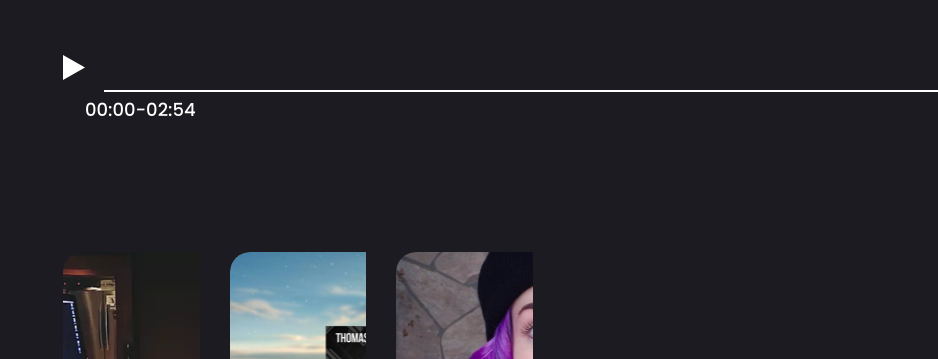
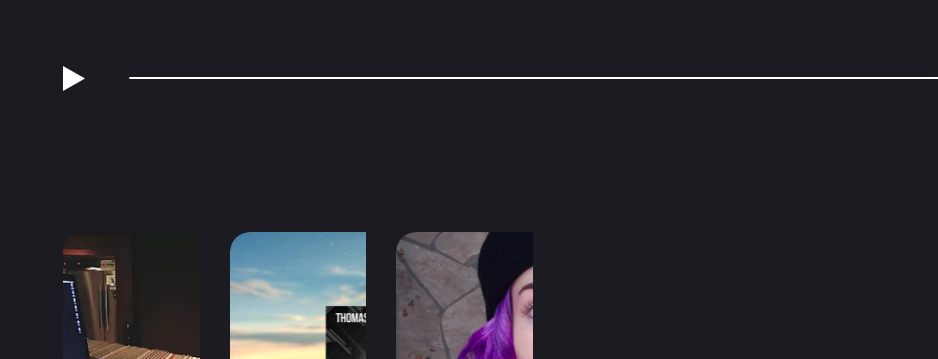
Before and after one commit to Vuradi/Bright_Lights, a plain HTML site: page index.html in a window 1280 px wide. Shown: the part 741-1100 px from the top of the page, without its empty margins (342-1280 px from the left). Drawn offline with Linux system fonts and the light colour scheme.

Commit message:
Add flex new-music__player

```diff
--- a/css/style.css
+++ b/css/style.css
@@ -154,10 +154,16 @@ body {
   margin-bottom: 77px;
 }
 
+.new-music__player {
+  display: flex;
+  justify-content: space-between;
+  align-items: center;
+  flex-wrap: nowrap;
+}
+
 .new-music__duration {
-  width: 887px;
+  width: 866px;
   margin-left: 41px;
-  margin-top: 10px;
 }
 
 .new-music__time {
--- a/index.html
+++ b/index.html
@@ -26,9 +26,11 @@
             <div class="header__new-music new-music">
                 <h1 class="new-music__title">New Single</h1>
                 <h2 class="new-music__name">War For Love</h2>
-                <img src="img/header/play.svg" alt="play">
-                <img class="new-music__duration" src="img/header/line.svg" alt="music duration">
-                <span class="new-music__time">00:00-02:54</span>
+                <div class="new-music__player">
+                    <img src="img/header/play.svg" alt="play">
+                    <img class="new-music__duration" src="img/header/line.svg" alt="music duration">
+                    <span class="new-music__time">00:00-02:54</span>
+                </div>
             </div>
     </header>
     <main class="main page__main">
```
